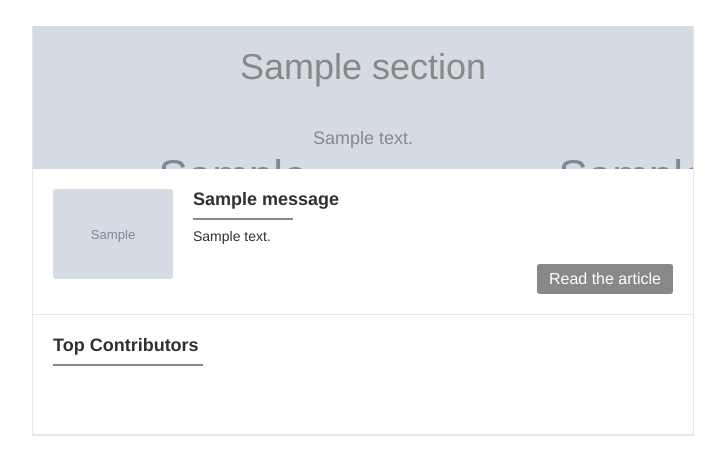
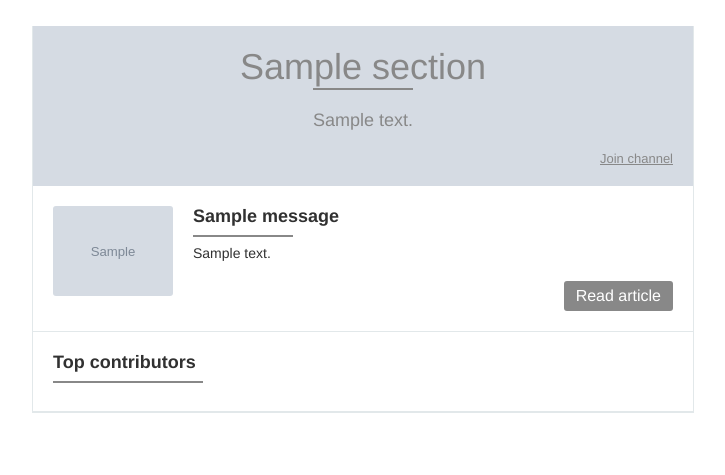
Before and after one commit to Jibbarth/slacknewsletter, a Symfony app: template templates/newsletter/section.html.twig in a window 1280 px wide. Shown: the top 475 px of the page, without its empty margins (277-1002 px from the left). Run offline with Twig, Linux system fonts and the light colour scheme; the template is opened without the code that fills it: most values are stand-ins (such as "Sample title", 1, 10 or a date in 2020); grey boxes marked "Sample" are stand-in pictures; some libraries are stand-ins or nearby versions.

Commit message:
Add translation files for en and fr

```diff
--- a/templates/newsletter/article.html.twig
+++ b/templates/newsletter/article.html.twig
@@ -29,7 +29,7 @@
                             <td width="100%" class="resp-full-td" valign="top" style="text-align : justify;">
                                 <a href="{{ article.title_link }}" style="outline:none; text-decoration:none">
                                     <span style="font-size:18px; font-weight: bold; font-family:'Helvetica Neue', helvetica, arial, sans-serif; color:#313131;">
-                                        {{ article.title }}
+                                        {{ article.title | raw }}
                                     </span>
                                 </a>
                                 <br/>
@@ -37,7 +37,7 @@
                                     style="width:100px; margin-left:0px; text-align:left; background-color:{{ tpl.main_color }}; color:{{ tpl.main_color }}; height: 2px; border: 0 none;"/>
                                 <span style="font-size:14px; font-family:'Helvetica Neue', helvetica, arial, sans-serif; color:#313131">
                                     {% if article.text is defined %}
-                                        {{ article.text }}
+                                        {{ article.text | raw }}
                                     {% endif %}
                                 </span>
                             </td>
@@ -48,7 +48,7 @@
                                     <tr>
                                         <td style="background-color:{{ tpl.main_color }}; border-radius:3px; padding: 6px 12px;">
                                             <a style="font-family:'helvetica neue', helvetica, arial, sans-serif; color:#ffffff; text-align: center; text-decoration: none; display:block; font-weight : 200; font-size: 16px;"
-                                               href="{{ article.title_link }}">Read the article</a>
+                                               href="{{ article.title_link }}">{{ 'app.read_article' | trans }}</a>
                                         </td>
                                     </tr>
                                 </table>
--- a/templates/newsletter/contributor.html.twig
+++ b/templates/newsletter/contributor.html.twig
@@ -5,7 +5,7 @@
             <tr>
                 <td width="150">
                     <span style="font-size:18px; font-weight: bold; font-family:'Helvetica Neue', helvetica, arial, sans-serif; color:#313131;">
-                        Top Contributors
+                        {{ 'app.top_contributors' | trans }}
                     </span>
                     <br/>
                     <hr align="left"
@@ -14,7 +14,7 @@
             </tr>
         </table>
         <table width="660" class="resp-full-table" align="center" border="0" cellspacing="0" cellpadding="0"
-        style="  position:relative;padding:20px;">
+        style="  position:relative;padding:0 20px;">
             <tr align="left" style="max-width: 375px">
                 <td>
                     {% for contributor in contributors %}
--- a/templates/newsletter/footer.html.twig
+++ b/templates/newsletter/footer.html.twig
@@ -5,7 +5,7 @@
                 <tr>
                     <td width="100%" class="resp-full-td" style="text-align: center;">
                         <span style="font-size:12px; font-family:'Helvetica Neue', helvetica, arial, sans-serif; color:#aeb2b3">
-                            This newsletter was sent by {{ tpl.company_name }}.
+                            {{ 'app.newsletter_sent_by' | trans({'%company%': tpl.company_name}) }}
                             <br>
                         </span>
                         <hr align="left" style="margin-left:0px; text-align:left; background-color:#aeb2b3; color:#aeb2b3; height: 1px; border: 0 none;" />
--- a/templates/newsletter/header.html.twig
+++ b/templates/newsletter/header.html.twig
@@ -8,7 +8,7 @@
                             <img width="150" src="{{ tpl.logo }}" alt="Logo" border="0">
                         </td>
                         <td width="50%" style="text-align:right;">
-                           <span style="font-size:18px; font-family:'Helvetica Neue', helvetica, arial, sans-serif; color:#333">{{ tpl.company_name }} Newsletter</span>
+                           <span style="font-size:18px; font-family:'Helvetica Neue', helvetica, arial, sans-serif; color:#333">{{ 'app.newsletter_title'| trans({'%company%' : tpl.company_name}) }}</span>
                         </td>
                     </tr>
                 </table>
--- a/templates/newsletter/section.html.twig
+++ b/templates/newsletter/section.html.twig
@@ -2,23 +2,32 @@
 <table id="email-container" width="660" align="center" style="border-right:1px solid #e2e8ea; border-bottom:1px solid #e2e8ea; border-left:1px solid #e2e8ea; background-color:#ffffff;" border="0" cellspacing="0" cellpadding="0">
     <tr>
         <td style="background-color:{{ tpl.main_color }};
-            {% if section.image is defined %} background-image: url({{ section.image }}){% endif %}">
+            {% if section.image is defined %} background-image: url({{ section.image }}); background-size: cover{% endif %}">
             <table width="660" class="resp-full-table" align="center" border="0" cellspacing="0" cellpadding="0">
                 <tr>
-                    <td class="resp-full-td" valign="top" style="padding:20px; text-align:center;">
+                    <td class="resp-full-td" valign="top" style="padding:20px 20px 0; text-align:center;">
                         <span style="font-size:36px; font-family:'Helvetica Neue', helvetica, arial, sans-serif; font-weight:100; color:{{ tpl.section_title_color }}">
                             {{ section.title }}
                         </span>
+                        <hr align="center"
+                            style="width:100px; margin:0 auto; background-color:{{ tpl.main_color }}; color:{{ tpl.main_color }}; height: 2px; border: 0 none;"/>
                     </td>
                 </tr>
                 {% if section.description is defined %}
                 <tr>
                     <td class="resp-full-td" valign="top" style="padding:20px; text-align:center;">
                         <span style="font-size:18px; font-family:'Helvetica Neue', helvetica, arial, sans-serif; font-weight:100; color:{{ tpl.section_title_color }}">
-                            {{ section.description | nl2br }}
+                            {{ section.description | raw | nl2br }}
                         </span>
                     </td>
                 </tr>
+                {% endif %}
+                {% if tpl.base_slack_url is defined %}
+                    <tr>
+                        <td class="resp-full-td" style="padding: 0 20px 20px 0; text-align:right;">
+                            <a style="font-size:13px; font-family:'Helvetica Neue', helvetica, arial, sans-serif; font-weight:100; color:{{ tpl.section_title_color }}" href="{{ tpl.base_slack_url }}/messages/{{ section.link }}">{{ 'app.join_chanel' | trans }}</a>
+                        </td>
+                    </tr>
                 {% endif %}
             </table>
         </td>
--- /dev/null
+++ b/translations/messages.en.yml
@@ -0,0 +1,5 @@
+app.newsletter_title: '%company% Newsletter'
+app.join_chanel: 'Join channel'
+app.top_contributors: 'Top contributors'
+app.newsletter_sent_by: 'This newsletter was sent by %company%.'
+app.read_article: 'Read article'
--- /dev/null
+++ b/translations/messages.fr.yml
@@ -0,0 +1,5 @@
+app.newsletter_title: 'La newsletter de %company%'
+app.join_chanel: 'Rejoindre le channel'
+app.top_contributors: 'Top Contributeurs'
+app.newsletter_sent_by: 'Cette newsletter a été envoyé par %company%'
+app.read_article: "Lire l'article"
```
